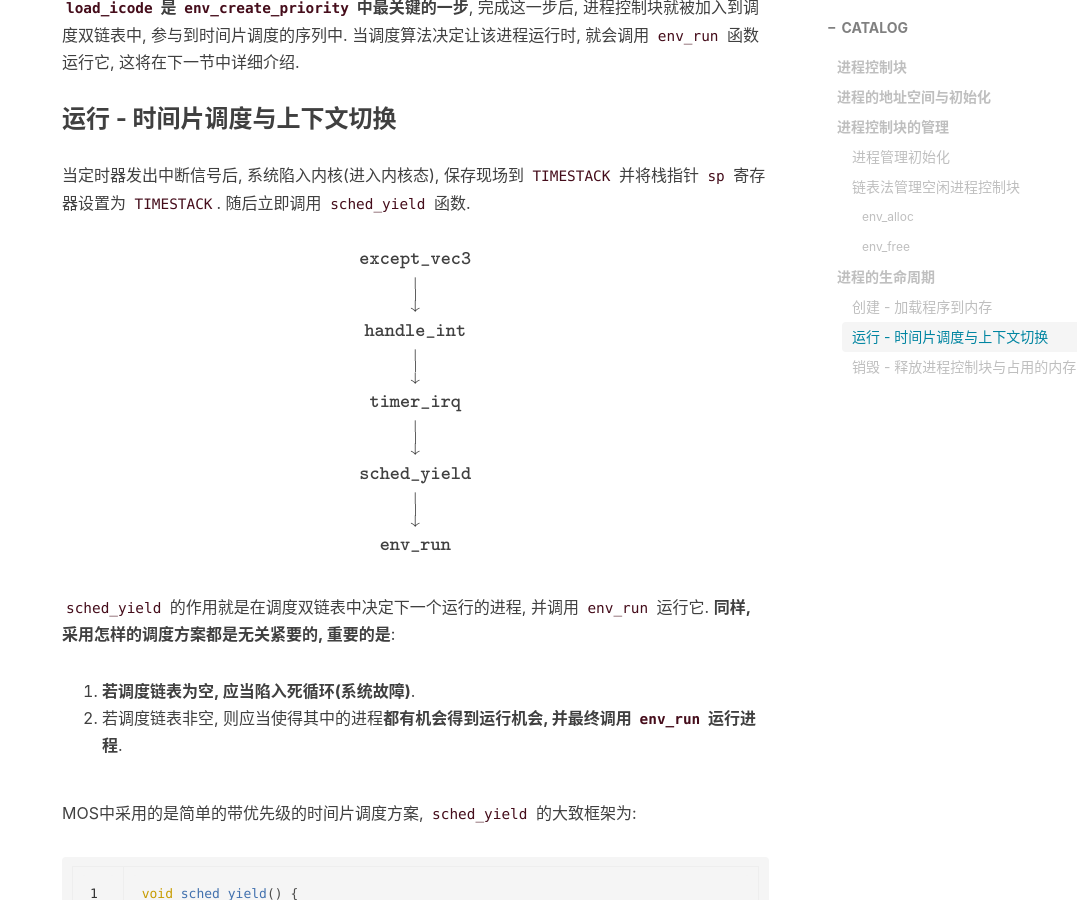
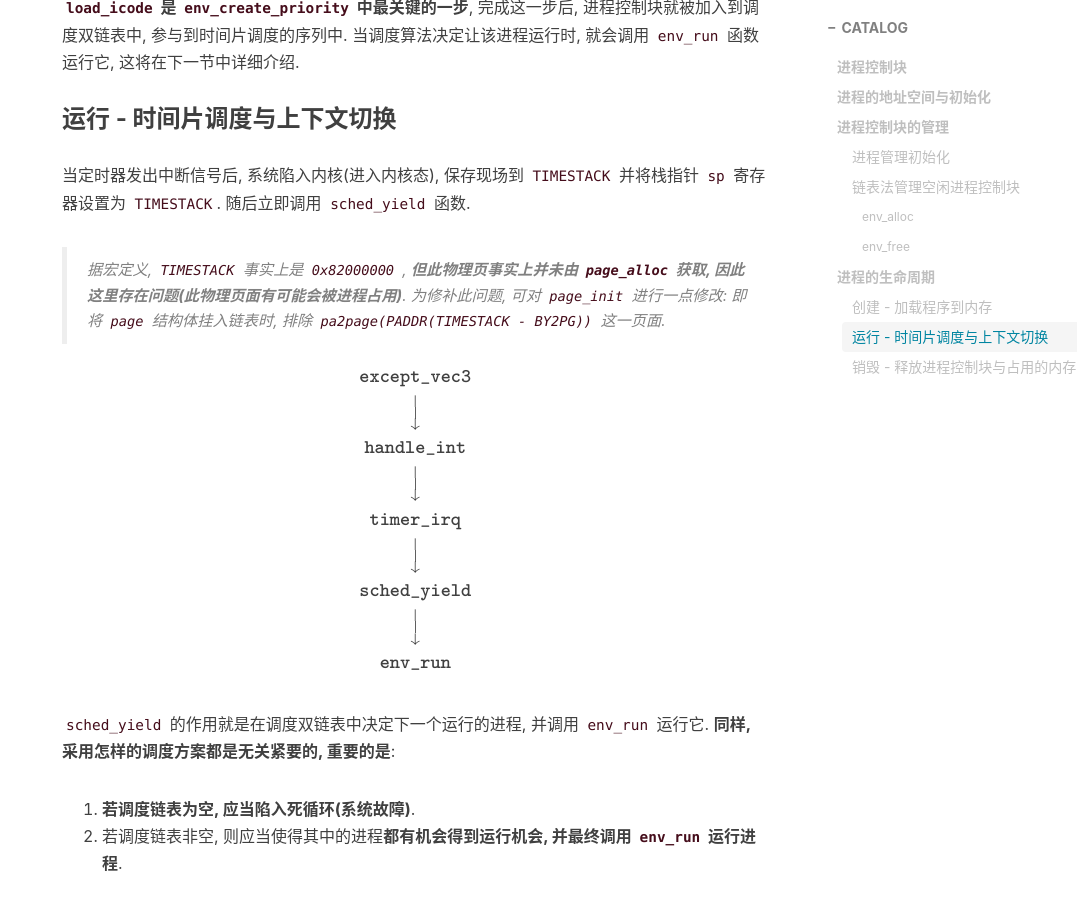
Before and after one commit to Coekjan/coekjan.github.io, a Jekyll site: the page built from _posts/MOS/2021-08-15-Process.md, in a window 1280 px wide and 900 px high, scrolled down 10136 px. Shown: the whole window, without its empty margins (203-1280 px from the left). Built offline with Jekyll 4.4.1, drawn with Linux system fonts in a browser that asks for light colours; nearby versions of some CDN libraries; comment, search, counter and statistics services are not loaded.

Commit message:
Add information about the bug of `TIMESTACK`

```diff
--- a/_posts/MOS/2021-08-15-Process.md
+++ b/_posts/MOS/2021-08-15-Process.md
@@ -349,6 +349,8 @@ static void load_icode(struct Env *e, u_char *binary, u_int size) {
 
 当定时器发出中断信号后, 系统陷入内核(进入内核态), 保存现场到 `TIMESTACK` 并将栈指针 `sp` 寄存器设置为 `TIMESTACK`. 随后立即调用 `sched_yield` 函数.
 
+> 据宏定义, `TIMESTACK` 事实上是 `0x82000000` , **但此物理页事实上并未由 `page_alloc` 获取, 因此这里存在问题(此物理页面有可能会被进程占用)**. 为修补此问题, 可对 `page_init` 进行一点修改: 即将 `page` 结构体挂入链表时, 排除 `pa2page(PADDR(TIMESTACK - BY2PG))` 这一页面.
+
 $$
 \begin{CD}
     \texttt{except\_vec3}\\
```
